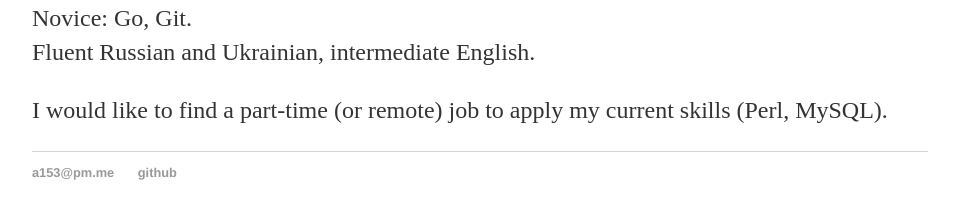
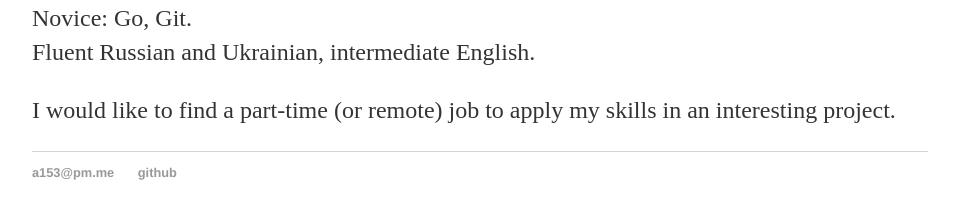
Before and after one commit to aa153/aa153.github.io, a Jekyll site: the page built from index.html, in a window 1280 px wide. Shown: the part 404-623 px from the top of the page, without its empty margins (160-1119 px from the left). Built offline with Jekyll 4.4.1, drawn with Linux system fonts in a browser that asks for light colours.

Commit message:
Update index.html

```diff
--- a/index.html
+++ b/index.html
@@ -18,6 +18,6 @@ title: perl programmer CV
 		Fluent Russian and Ukrainian, intermediate English.
 	</p>
 	<p>
-		I would like to find a part-time (or remote) job to apply my current skills (Perl, MySQL).<br>
+		I would like to find a part-time (or remote) job to apply my skills in an interesting project.<br>
 	</p>
 	</div><!-- /.blurb -->
```
